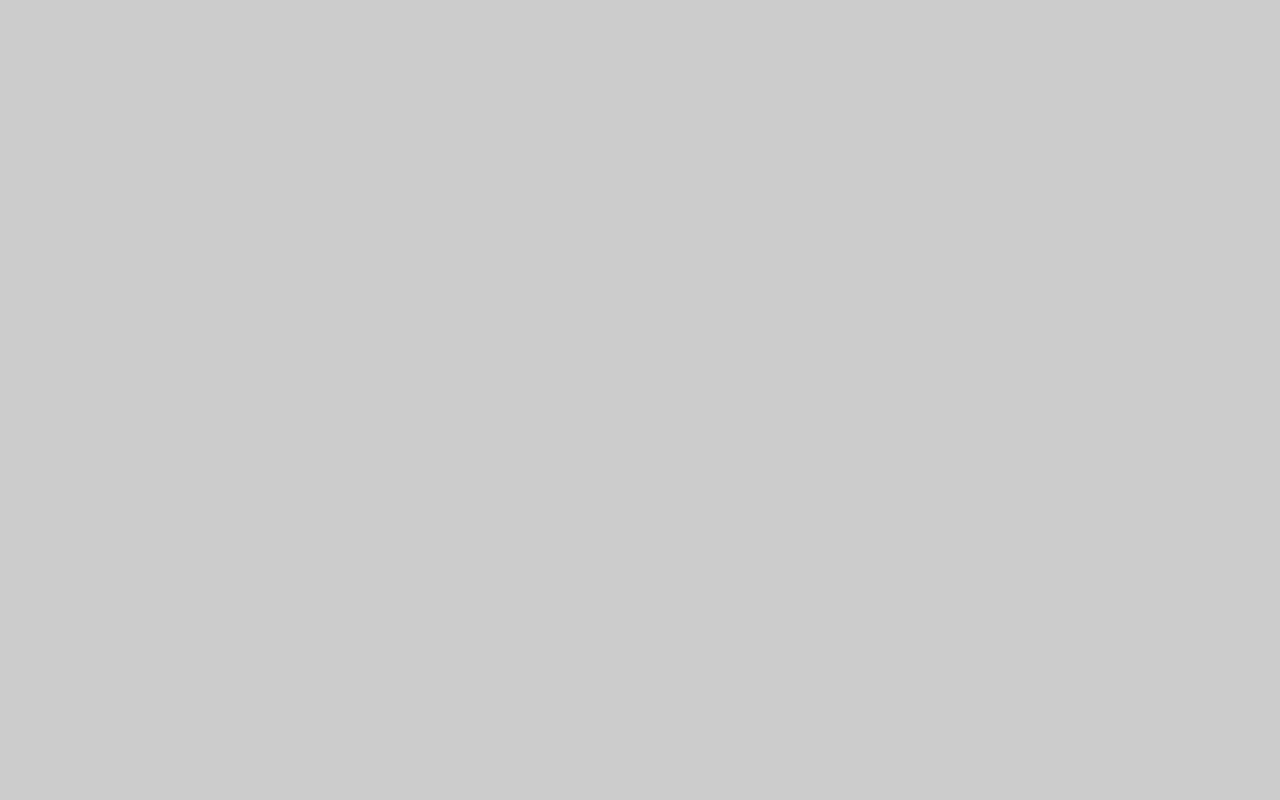
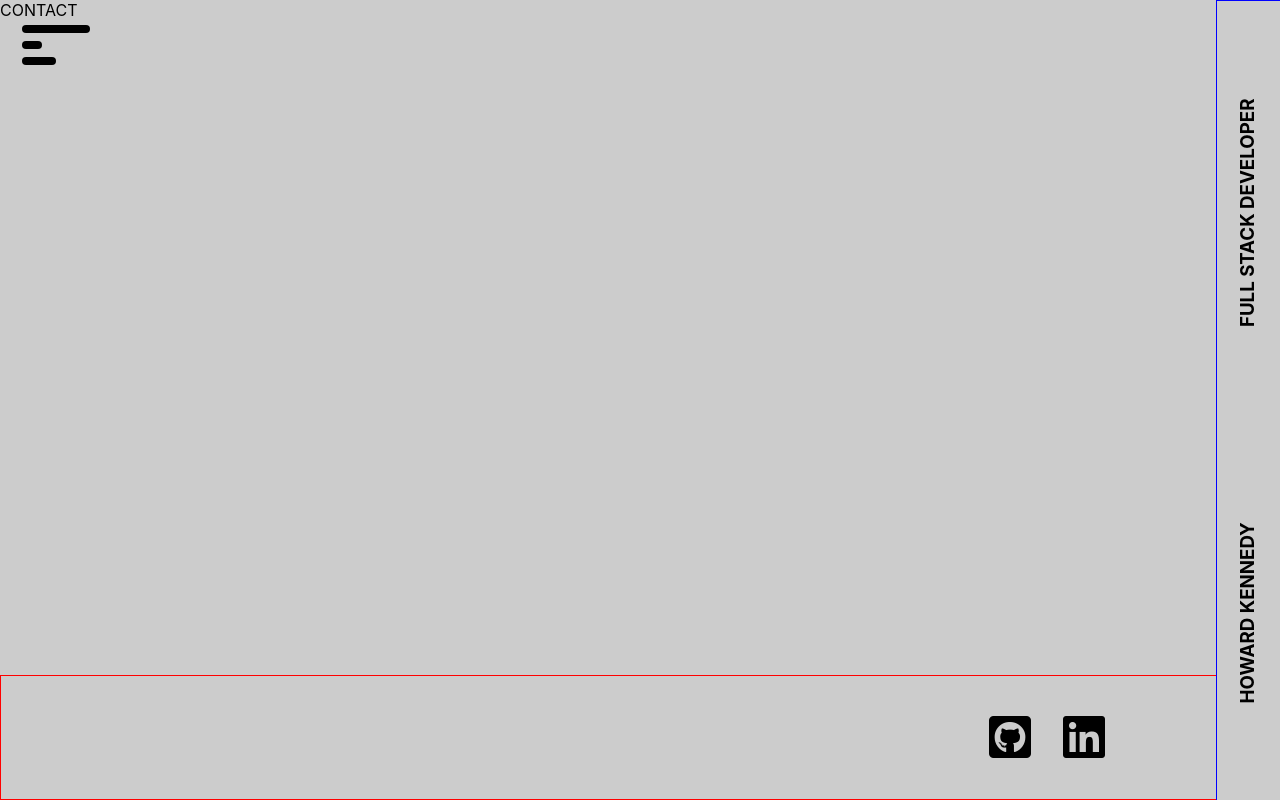
Before and after one commit to hkennedyvi/hk-portfolio, a React (Create React App) app: page /contact in a window 1280 px wide. Built offline with nearby package versions, Linux system fonts and the light colour scheme.

Commit message:
contact page/component add

```diff
--- a/src/App.js
+++ b/src/App.js
@@ -2,6 +2,7 @@ import React from 'react';
 import { BrowserRouter as Router, Route, Switch } from "react-router-dom";
 import Home from './pages/Home';
 import Portfolio from './pages/Portfolio';
+import Contact from './pages/Contact';
 
 function App() {
   return (
@@ -14,6 +15,9 @@ function App() {
         <Route exact path="/portfolio">
          <Portfolio />
         </Route>
+        <Route exact path="/contact">
+         <Contact />
+        </Route>
       </Switch>
     </div>
   </Router>
--- /dev/null
+++ b/src/components/Contact/index.jsx
@@ -0,0 +1,12 @@
+import React from 'react';
+import './contactform.scss';
+
+function ContactForm() {
+    return (
+        <div>
+            CONTACT
+        </div>
+    )
+}
+
+export default ContactForm;
--- a/src/components/NavBar/index.jsx
+++ b/src/components/NavBar/index.jsx
@@ -43,7 +43,7 @@ function NavBar() {
                         </a>
                     </li>
                     <li className="nav_item">
-                        <a className="nav_link" href="/">
+                        <a className="nav_link" href="/contact">
                             <span className="link_text">
                                 Contact
                             </span>
--- /dev/null
+++ b/src/pages/Contact.js
@@ -0,0 +1,19 @@
+import React from 'react';
+import NavBar from '../components/NavBar';
+import Contact from '../components/Contact';
+import SideBar from '../components/SideBar';
+import Footer from '../components/Footer';
+
+function  Home () {
+
+    return (
+        <div>
+            <NavBar />
+            <Contact />
+            <SideBar />
+            <Footer />
+        </div>
+    )
+}
+
+export default Home;
```
Also changed, not shown: src/components/Contact/contactform.scss (added).
